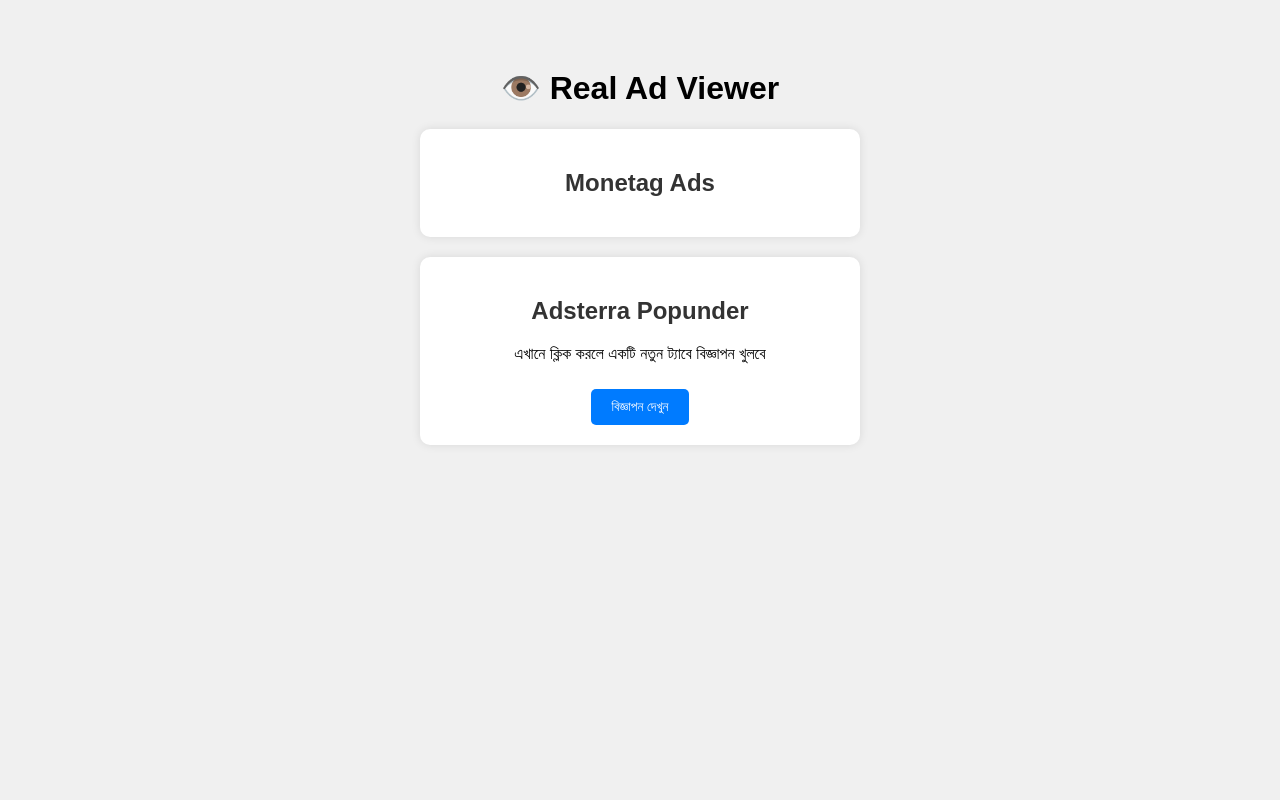
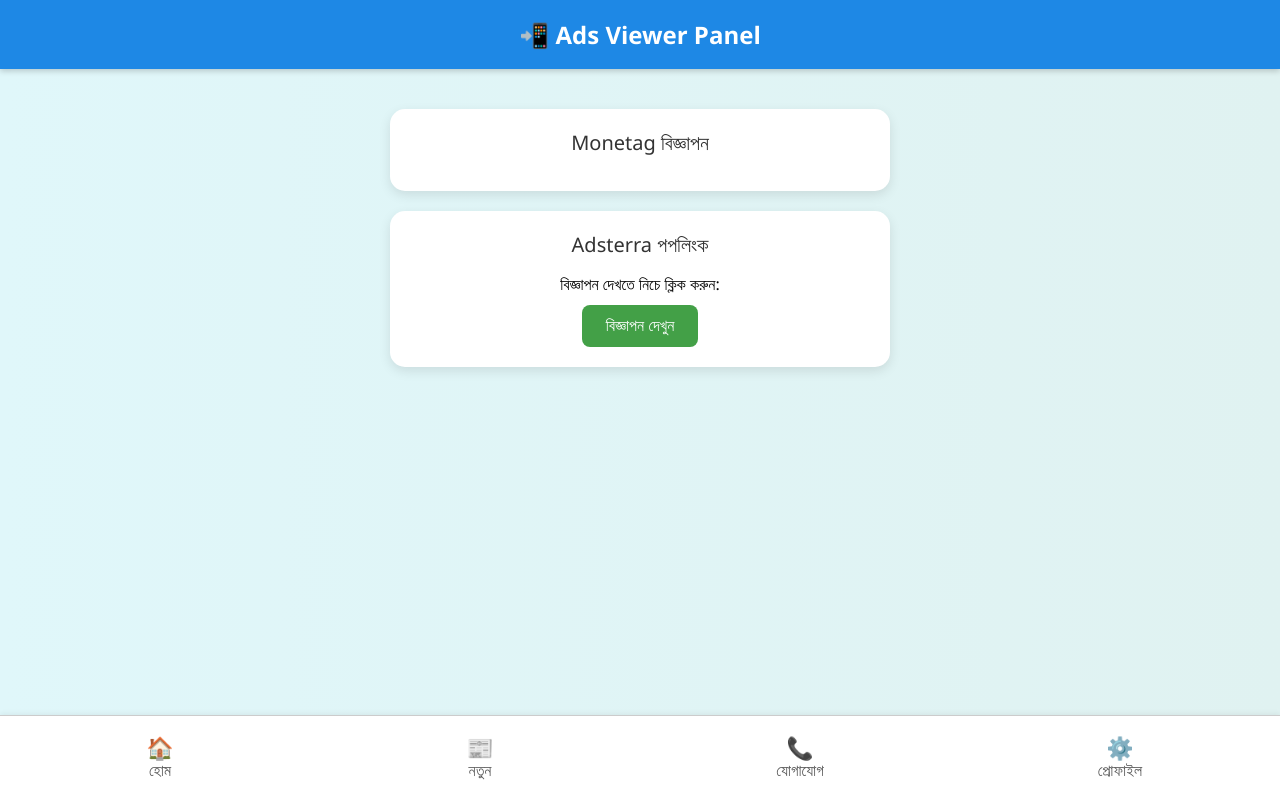
Before and after one commit to Hridotudu/Hridoy-Skill-, a plain HTML site: page index.html in a window 1280 px wide. Drawn offline with Linux system fonts and the light colour scheme.

Commit message:
Add files via upload

```diff
--- a/index.html
+++ b/index.html
@@ -2,54 +2,165 @@
 <html lang="bn">
 <head>
   <meta charset="UTF-8">
-  <title>Real Ads Viewer</title>
+  <title>Ads Viewer</title>
   <meta name="viewport" content="width=device-width, initial-scale=1.0">
   <style>
+    * {
+      margin: 0;
+      padding: 0;
+      box-sizing: border-box;
+    }
+
     body {
-      background: #f0f0f0;
+      font-family: 'Segoe UI', sans-serif;
+      background: linear-gradient(to right, #e0f7fa, #e0f2f1);
+      min-height: 100vh;
+      display: flex;
+      flex-direction: column;
+      justify-content: space-between;
+    }
+
+    /* ===== Navbar ===== */
+    .navbar {
+      background-color: #1e88e5;
+      color: white;
+      padding: 18px 20px;
       text-align: center;
-      font-family: sans-serif;
-      padding: 40px;
+      font-size: 24px;
+      font-weight: bold;
+      box-shadow: 0 2px 6px rgba(0,0,0,0.2);
+      animation: slideDown 0.5s ease-in-out;
     }
-    .ad-section {
+
+    @keyframes slideDown {
+      from { transform: translateY(-100%); opacity: 0; }
+      to { transform: translateY(0); opacity: 1; }
+    }
+
+    /* ===== Ads Section ===== */
+    .main {
+      flex: 1;
+      padding: 20px;
+    }
+
+    .ad-box {
+      background: white;
+      border-radius: 15px;
+      box-shadow: 0 4px 12px rgba(0,0,0,0.1);
       margin: 20px auto;
       padding: 20px;
-      background: #fff;
-      border-radius: 10px;
-      box-shadow: 0 0 10px rgba(0,0,0,0.1);
-      width: 90%;
-      max-width: 400px;
+      text-align: center;
+      max-width: 500px;
+      animation: fadeIn 0.5s ease-in-out;
     }
-    h2 {
+
+    @keyframes fadeIn {
+      from { opacity: 0; transform: scale(0.95); }
+      to { opacity: 1; transform: scale(1); }
+    }
+
+    .ad-title {
+      font-size: 20px;
       color: #333;
+      margin-bottom: 15px;
     }
-    .click-btn {
-      background: #007bff;
+
+    .ad-button {
+      background-color: #43a047;
       color: white;
-      padding: 10px 20px;
       border: none;
-      border-radius: 5px;
+      padding: 12px 24px;
+      font-size: 16px;
+      border-radius: 8px;
+      cursor: pointer;
       margin-top: 10px;
+      transition: background 0.3s;
+    }
+
+    .ad-button:hover {
+      background-color: #2e7d32;
+    }
+
+    /* ===== Bottom Nav ===== */
+    .bottom-nav {
+      display: flex;
+      justify-content: space-around;
+      background-color: #ffffff;
+      padding: 12px 0;
+      border-top: 1px solid #ccc;
+      box-shadow: 0 -2px 5px rgba(0,0,0,0.05);
+    }
+
+    .bottom-nav button {
+      background: none;
+      border: none;
+      color: #555;
+      font-size: 16px;
       cursor: pointer;
+      padding: 8px 10px;
+      flex: 1;
+      transition: color 0.3s;
     }
+
+    .bottom-nav button:hover {
+      color: #1e88e5;
+    }
+
+    .bottom-nav button:active {
+      transform: scale(0.96);
+    }
+
+    /* Icon fallback */
+    .icon {
+      display: block;
+      font-size: 22px;
+    }
+
   </style>
 </head>
 <body>
 
-  <h1>👁️ Real Ad Viewer</h1>
-
-  <!-- Monetag বিজ্ঞাপন -->
-  <div class="ad-section">
-    <h2>Monetag Ads</h2>
-    <script async type="text/javascript" data-cfasync="false" src="https://www.monetag.com/tag.js" data-zone="9476147"></script>
+  <!-- ===== Top Menu Bar ===== -->
+  <div class="navbar">
+    📲 Ads Viewer Panel
   </div>
 
-  <!-- Adsterra পপলিংক বিজ্ঞাপন -->
-  <div class="ad-section">
-    <h2>Adsterra Popunder</h2>
-    <p>এখানে ক্লিক করলে একটি নতুন ট্যাবে বিজ্ঞাপন খুলবে</p>
-    <button class="click-btn" onclick="window.open('https://www.profitableratecpm.com/w4is34uz?key=b8910134612369c23f9602a3a6469bb0', '_blank')">
-      বিজ্ঞাপন দেখুন
+  <!-- ===== Main Ads Section ===== -->
+  <div class="main">
+
+    <!-- Monetag Ad -->
+    <div class="ad-box">
+      <div class="ad-title">Monetag বিজ্ঞাপন</div>
+      <script async type="text/javascript" data-cfasync="false"
+              src="https://www.monetag.com/tag.js"
+              data-zone="9476147"></script>
+    </div>
+
+    <!-- Adsterra Popunder -->
+    <div class="ad-box">
+      <div class="ad-title">Adsterra পপলিংক</div>
+      <p>বিজ্ঞাপন দেখতে নিচে ক্লিক করুন:</p>
+      <button class="ad-button"
+              onclick="window.open('https://www.profitableratecpm.com/w4is34uz?key=b8910134612369c23f9602a3a6469bb0', '_blank')">
+        বিজ্ঞাপন দেখুন
+      </button>
+    </div>
+
+  </div>
+
+  <!-- ===== Bottom Navigation Buttons ===== -->
+  <div class="bottom-nav">
+    <button onclick="alert('হোম পেজে যাবেন')">
+      <span class="icon">🏠</span>হোম
+    </button>
+    <button onclick="alert('নতুন পোস্ট')">
+      <span class="icon">📰</span>নতুন
+    </button>
+    <button onclick="alert('যোগাযোগ করুন')">
+      <span class="icon">📞</span>যোগাযোগ
+    </button>
+    <button onclick="alert('প্রোফাইল সেটিংস')">
+      <span class="icon">⚙️</span>প্রোফাইল
     </button>
   </div>
 
```
